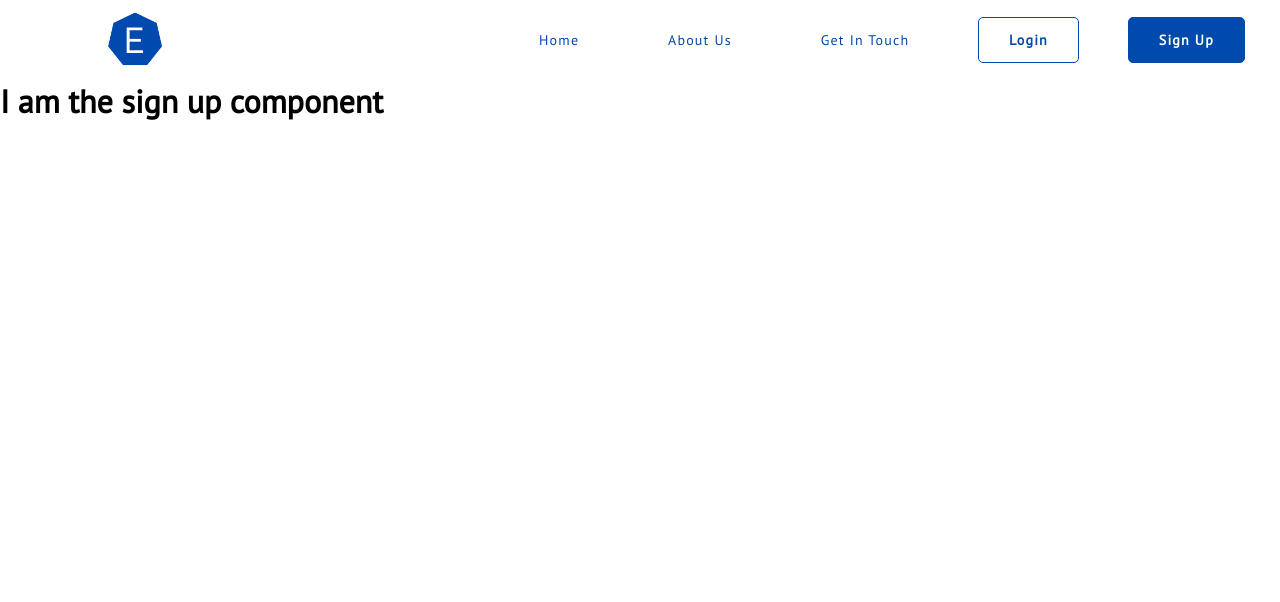
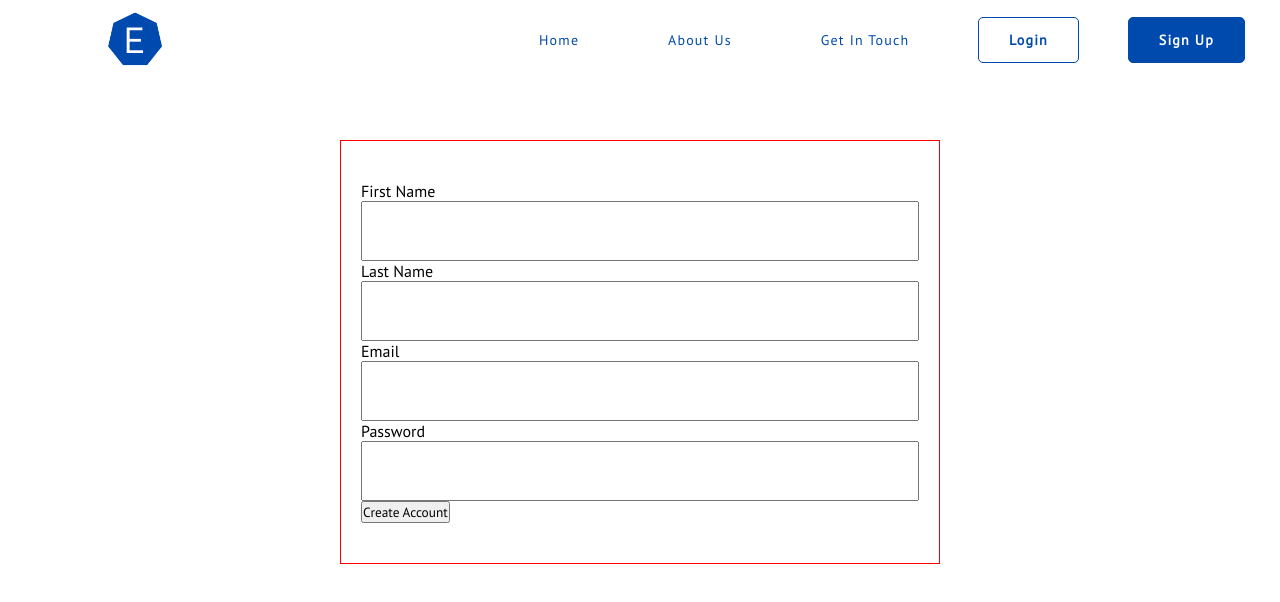
Before and after one commit to Ejeka-Invest/ejeka_invest, a React (Create React App) app in the folder frontend/: page /signup in a window 1280 px wide. Shown: the top 602 px of the page. Built offline with nearby package versions, Linux system fonts and the light colour scheme.

Commit message:
Sign Up page in progress

```diff
--- /dev/null
+++ b/frontend/src/components/SignUpForm.css
@@ -0,0 +1,15 @@
+.signUpForm {
+    max-width: 600px;
+    margin: 60px auto;
+    border: 1px red solid;
+    padding: 40px 20px;
+}
+
+.signUpForm__formField {
+    display: flex;
+    flex-direction: column;
+}
+.signUpForm__formField input {
+    height: 60px;
+    font-size: 25px;
+}
--- /dev/null
+++ b/frontend/src/components/SignUpForm.js
@@ -0,0 +1,30 @@
+import React from "react";
+import "./SignUpForm.css";
+
+function SignUpForm() {
+  return (
+    <div className="signUpForm">
+      <form className="signUpForm__form">
+        <div className="signUpForm__formField">
+          <label htmlFor="sign-firstName">First Name</label>
+          <input required id="sign-firstName" type="text" />
+        </div>
+        <div className="signUpForm__formField">
+          <label htmlFor="sign-lastName">Last Name</label>
+          <input required id="sign-lastName" type="text" />
+        </div>
+        <div className="signUpForm__formField">
+          <label htmlFor="sign-email">Email</label>
+          <input required id="sign-email" type="email" />
+        </div>
+        <div className="signUpForm__formField">
+          <label htmlFor="sign-password">Password</label>
+          <input required id="sign-password" type="password" />
+        </div>
+        <button className="signUpForm__submit">Create Account</button>
+      </form>
+    </div>
+  );
+}
+
+export default SignUpForm;
--- a/frontend/src/pages/Signup.js
+++ b/frontend/src/pages/Signup.js
@@ -1,12 +1,13 @@
 import React from "react";
 import Navbar from "../components/Navbar";
+import SignUpForm from "../components/SignUpForm";
 import "./Signup.css";
 
 function Signup() {
     return(
         <div className="signup">
             <Navbar />
-            <h1>I am the sign up component</h1>
+            <SignUpForm />
         </div>
     )
 }
```
